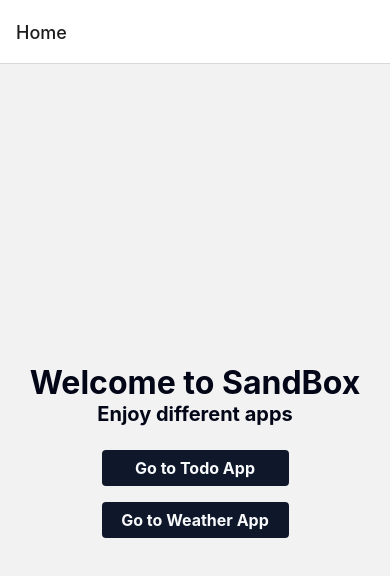
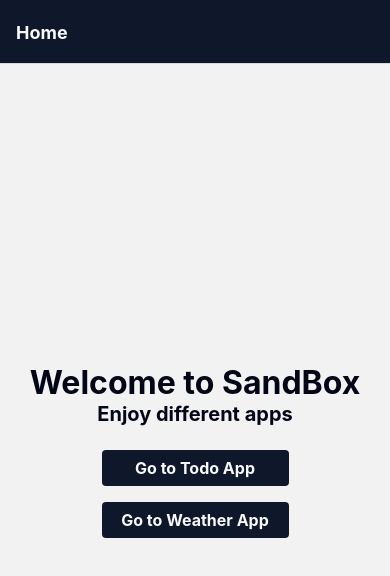
Before and after one commit to jonichi16/rn_test, a React Native app: screen /Home in a window 390 px wide. Shown: the top 576 px of the page. Built offline with nearby package versions, Linux system fonts and the light colour scheme.

Commit message:
Update header navigation styling

```diff
--- a/App.tsx
+++ b/App.tsx
@@ -8,6 +8,7 @@ import {createNativeStackNavigator} from '@react-navigation/native-stack';
 import Home from './src/pages/Home';
 import TodoApp from './src/TodoApp/components';
 import WeatherApp from './src/WeatherApp/components';
+import {Colors} from './src/common/styles';
 
 export type RootStackParamList = {
   Home: undefined;
@@ -20,7 +21,17 @@ const Stack = createNativeStackNavigator<RootStackParamList>();
 const App = () => {
   return (
     <NavigationContainer>
-      <Stack.Navigator initialRouteName="Home">
+      <Stack.Navigator
+        initialRouteName="Home"
+        screenOptions={{
+          headerStyle: {
+            backgroundColor: Colors.primary.p900,
+          },
+          headerTintColor: Colors.primary.light,
+          headerTitleStyle: {
+            fontWeight: 'bold',
+          },
+        }}>
         <Stack.Screen name="Home" component={Home} />
         <Stack.Screen
           name="Todo"
```
